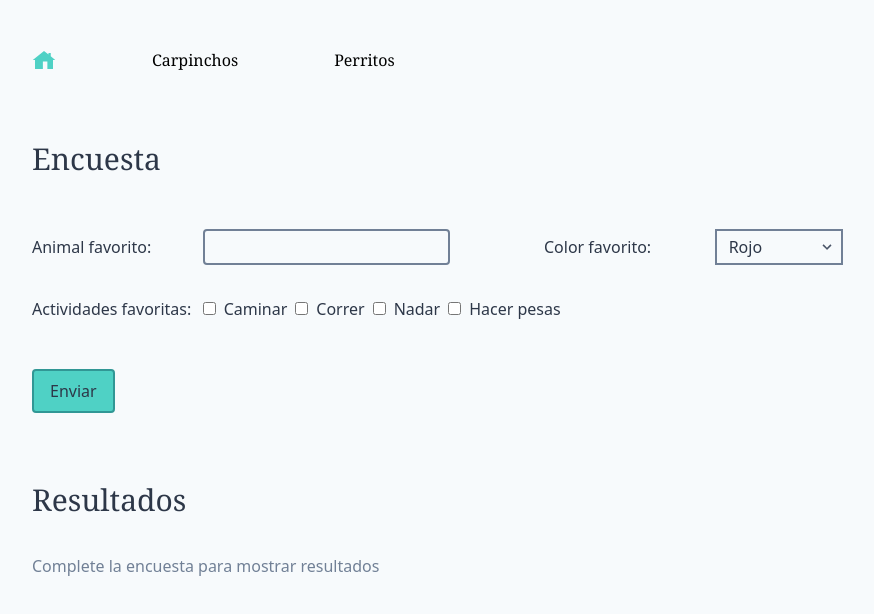
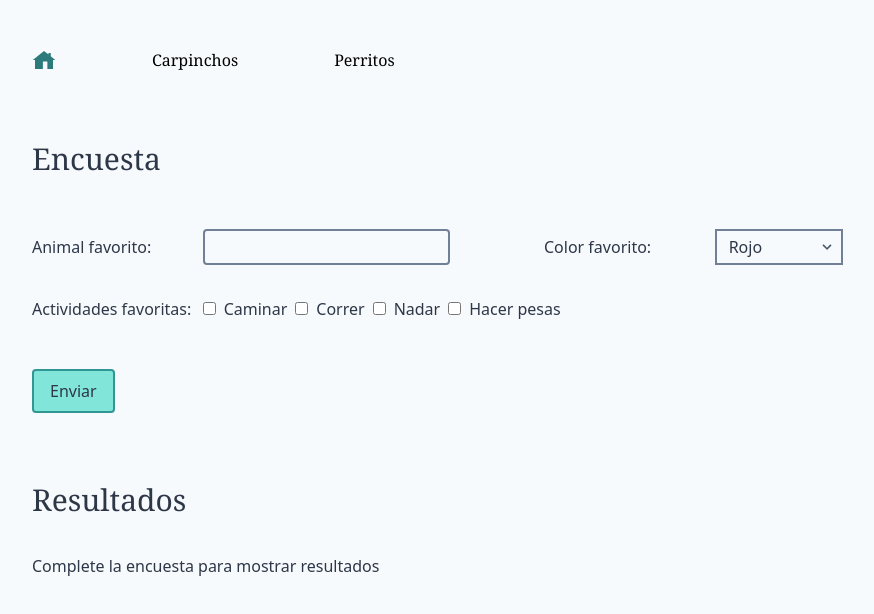
Before and after one commit to voluntadpear/react-a11y-tips, a React (Create React App) app: page / in a window 1280 px wide. Shown: the top 614 px of the page, without its empty margins (96-970 px from the left). Built offline with nearby package versions, Linux system fonts and the light colour scheme.

Commit message:
Corregir problemas de contraste

```diff
--- a/src/App.js
+++ b/src/App.js
@@ -43,7 +43,7 @@ function SmartLink(props) {
 	return (
 		<Link
 			to={props.to}
-			className={`${props.className || 'hover:text-gray-500 hover:underline'} ${match ? 'text-teal-400' : ''}`}
+			className={`${props.className || 'hover:text-gray-700 hover:underline'} ${match ? 'text-teal-700' : ''}`}
 		>
 			{props.children}
 		</Link>
--- a/src/components/QuizForm.js
+++ b/src/components/QuizForm.js
@@ -122,7 +122,7 @@ export default function ({ onSubmit }) {
 			</div>
 			<div className="lg:col-span-2">
 				<button
-					className="bg-teal-400 border-2 border-teal-600 px-4 py-2 rounded hover:bg-teal-600 md:mt-12"
+					className="bg-teal-300 border-2 border-teal-600 px-4 py-2 rounded hover:bg-teal-400 md:mt-12"
 					onClick={() => {
 						onSubmit(currentEntry)
 						setCurrentEntry(defaultEntry)
--- a/src/components/QuizTable.js
+++ b/src/components/QuizTable.js
@@ -27,7 +27,7 @@ export default function QuizTable({ entries, onRemove }) {
 			</thead>
 			<tbody>
 				{entries.map((entry, i) => (
-					<tr key={i} className={`text-gray-600 ${i % 2 === 0 ? 'bg-gray-100' : 'bg-gray-300'}`}>
+					<tr key={i} className={`text-gray-800 ${i % 2 === 0 ? 'bg-gray-100' : 'bg-gray-300'}`}>
 						<td className="py-3 text-left w-2/6 truncate pl-2 md:pl-4">{entry.animal}</td>
 						<td className="py-3 text-left w-1/6 truncate">{translationMap[entry.color]}</td>
 						<td className="py-3 text-center w-2/6 truncate">
--- a/src/pages/Home.js
+++ b/src/pages/Home.js
@@ -24,7 +24,7 @@ export default function Home() {
 						onRemove={(index) => setEntries((entries) => entries.filter((entry, i) => i !== index))}
 					/>
 				) : (
-					<p className="mt-4 text-md text-gray-600">Complete la encuesta para mostrar resultados</p>
+					<p className="mt-4 text-md text-gray-800">Complete la encuesta para mostrar resultados</p>
 				)}
 			</div>
 		</div>
```
